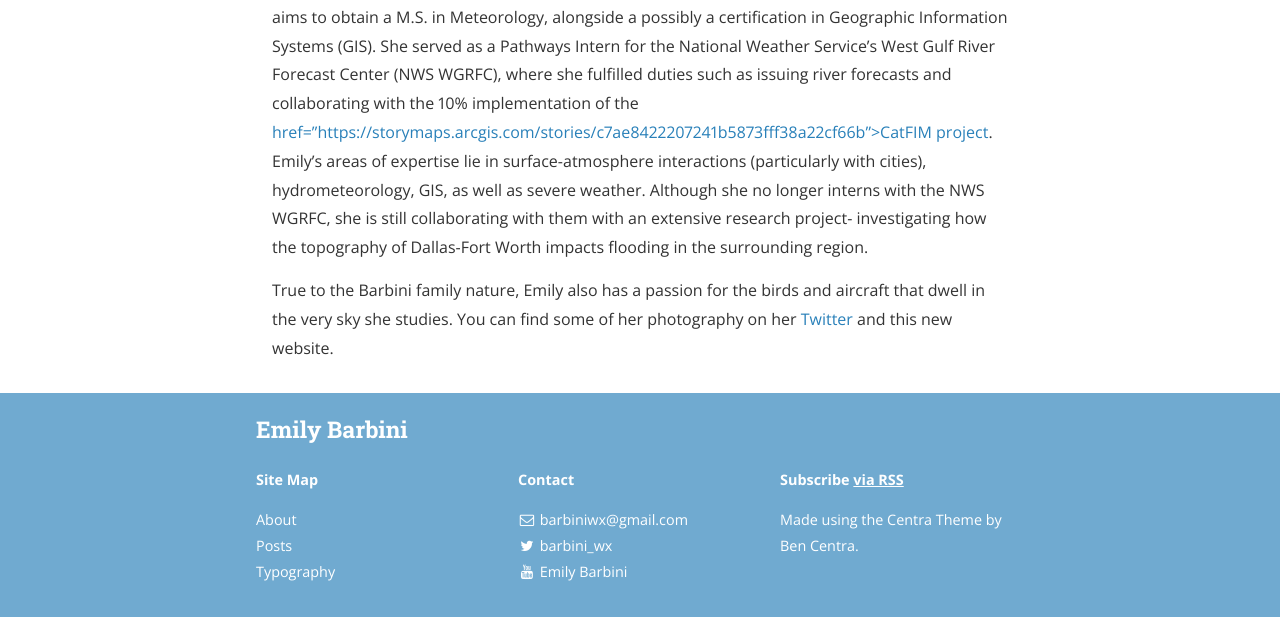
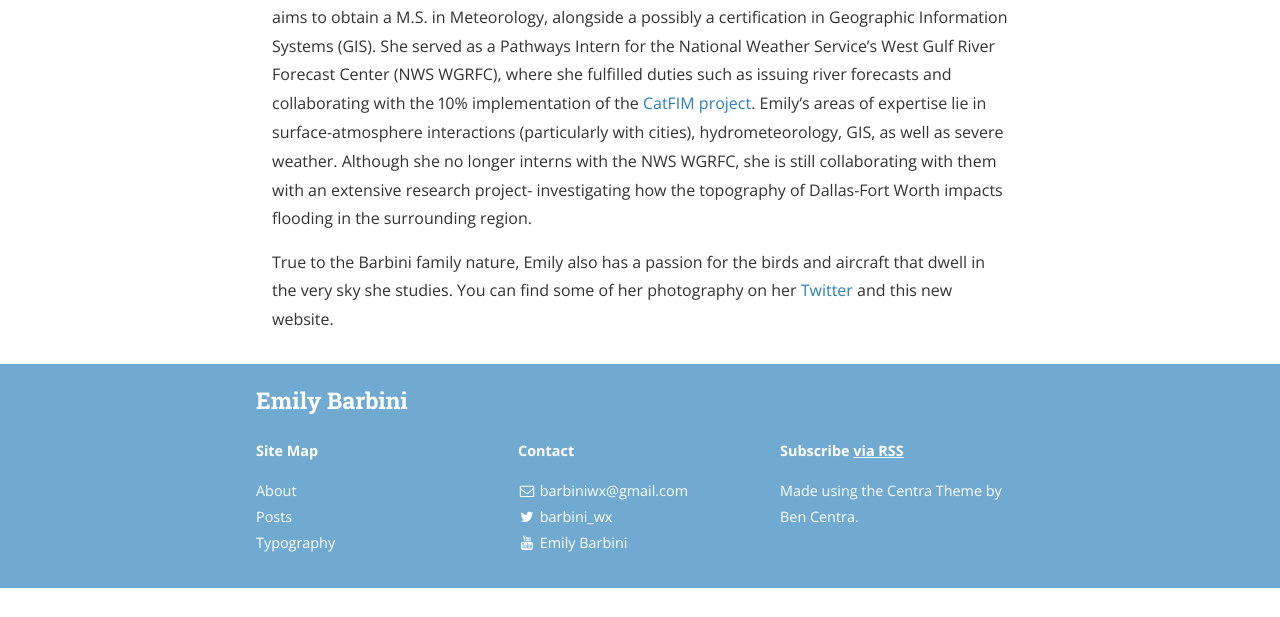
Before and after one commit to windBarbini/windbarbini.github.io, a Jekyll site: the page built from about.md, in a window 1280 px wide and 1122 px high. Shown: the part 505-1122 px from the top of the window. Built offline with Jekyll 4.4.1, drawn with Linux system fonts in a browser that asks for light colours; nearby versions of some CDN libraries.

Commit message:
Update about.md

```diff
--- a/about.md
+++ b/about.md
@@ -7,6 +7,6 @@
 
 ![alt text]({{ site.baseurl }}/assets/profile-placeholder.gif "Profile Picture"){:.profile}
 
-Emily Barbini recently graduated from the University of Oklahoma with a B.S. in Meteorology. She aims to obtain a M.S. in Meteorology, alongside a possibly a certification in Geographic Information Systems (GIS). She served as a Pathways Intern for the National Weather Service's West Gulf River Forecast Center (NWS WGRFC), where she fulfilled duties such as issuing river forecasts and collaborating with the 10% implementation of the <a>href="https://storymaps.arcgis.com/stories/c7ae8422207241b5873fff38a22cf66b">CatFIM project</a>. Emily's areas of expertise lie in surface-atmosphere interactions (particularly with cities), hydrometeorology, GIS, as well as severe weather. Although she no longer interns with the NWS WGRFC, she is still collaborating with them with an extensive research project- investigating how the topography of Dallas-Fort Worth impacts flooding in the surrounding region.
+Emily Barbini recently graduated from the University of Oklahoma with a B.S. in Meteorology. She aims to obtain a M.S. in Meteorology, alongside a possibly a certification in Geographic Information Systems (GIS). She served as a Pathways Intern for the National Weather Service's West Gulf River Forecast Center (NWS WGRFC), where she fulfilled duties such as issuing river forecasts and collaborating with the 10% implementation of the <a href="https://storymaps.arcgis.com/stories/c7ae8422207241b5873fff38a22cf66b">CatFIM project</a>. Emily's areas of expertise lie in surface-atmosphere interactions (particularly with cities), hydrometeorology, GIS, as well as severe weather. Although she no longer interns with the NWS WGRFC, she is still collaborating with them with an extensive research project- investigating how the topography of Dallas-Fort Worth impacts flooding in the surrounding region.
 
 True to the Barbini family nature, Emily also has a passion for the birds and aircraft that dwell in the very sky she studies. You can find some of her photography on her <a href="https://x.com/barbini_wx">Twitter</a> and this new website.
```
